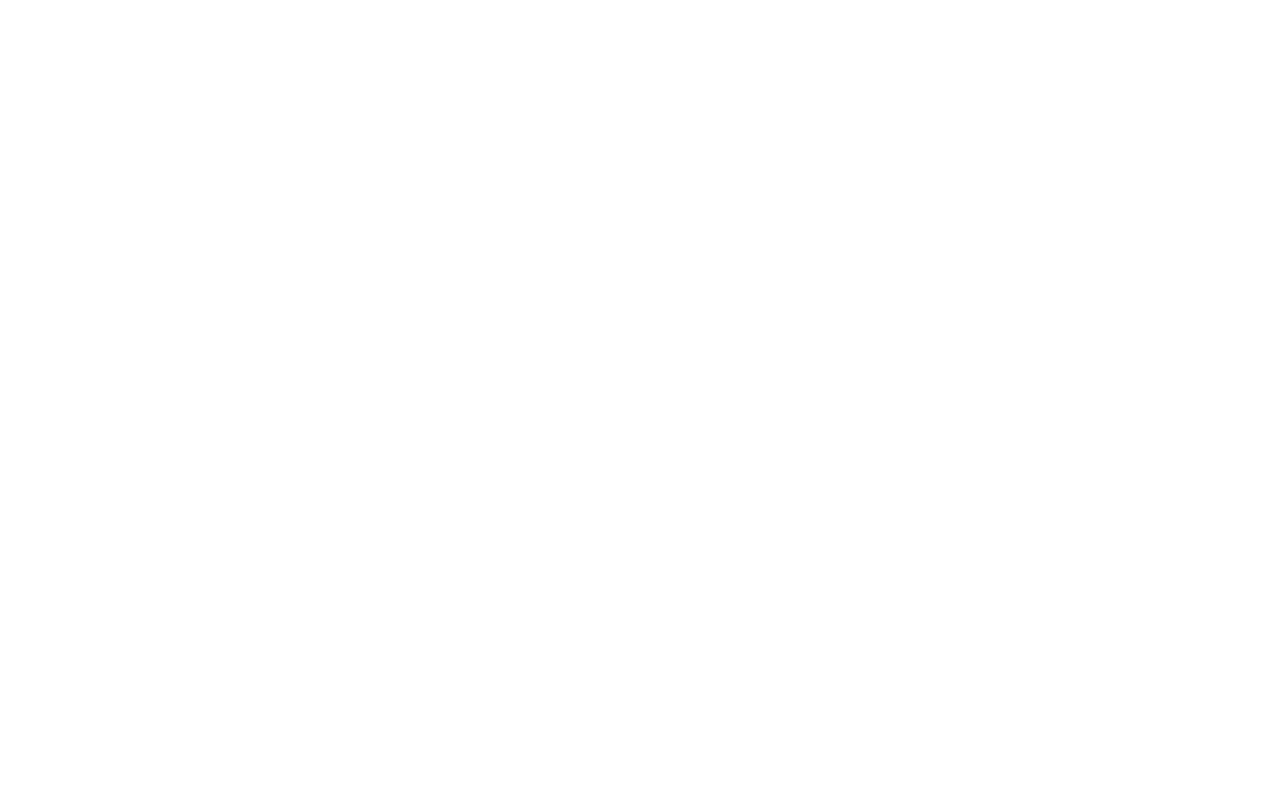
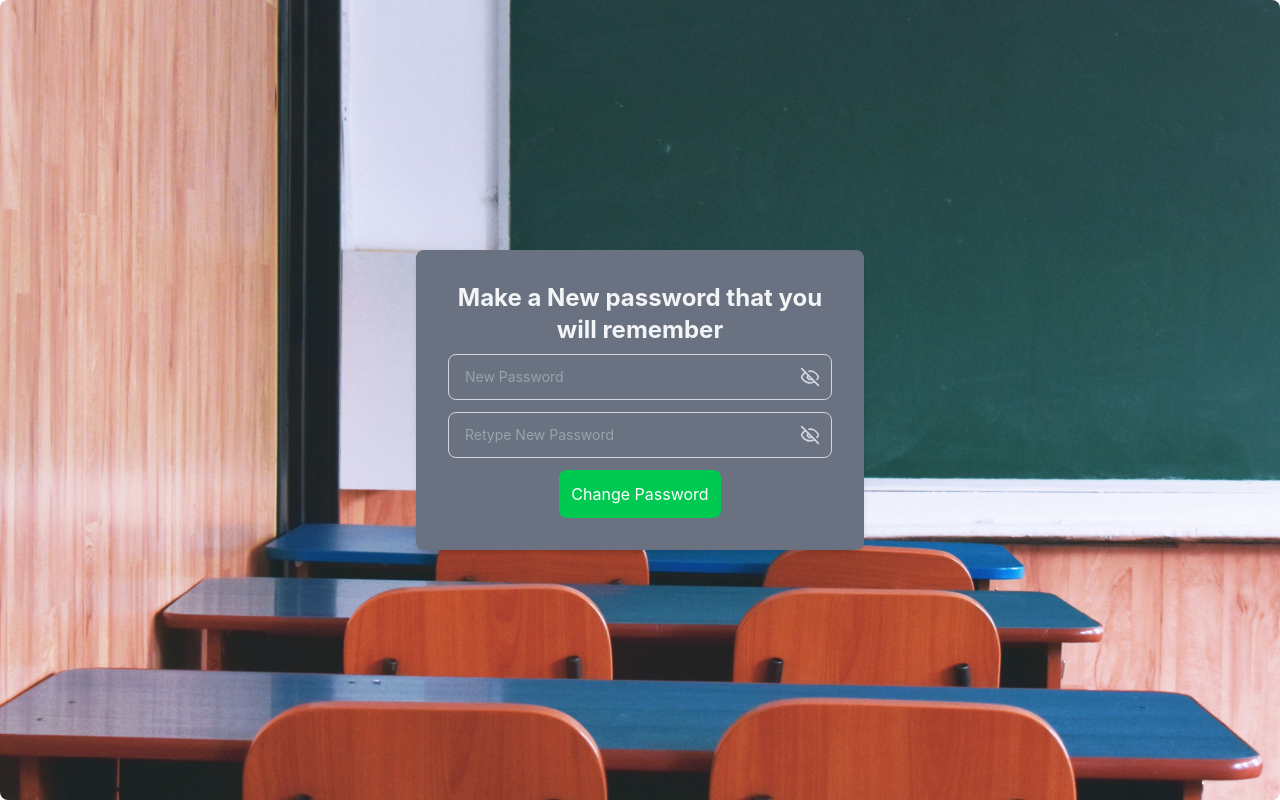
Before and after one commit to Snow-noel/attendance-frontend, a React (Vite) app: page /reset/password in a window 1280 px wide. Before the commit this address had no page. Built offline with nearby package versions, Linux system fonts and the light colour scheme.

Commit message:
styled the reset password page

```diff
--- a/src/App.jsx
+++ b/src/App.jsx
@@ -7,11 +7,13 @@
 import AdminLogin from "./pages/AdminLogin";
 import AdminDashboard from "./pages/AdminDashboard";
 import ForgotPassword from "./pages/ForgotPassword";
+import ResetPassword from "./pages/ResetPassword";
 function App() {
   return (
     <BrowserRouter>
       <Routes>
         <Route path="/register" element={<Register />} />
+        <Route path="/reset/password" element={<ResetPassword />} />
         <Route path="/" element={<Login />} />
         <Route path="/student/dashboard" element={<StudentDashboard />} />
         <Route path="/lecturer/dashboard" element={<LecturerDashboard />} />
--- a/src/pages/ResetPassword.jsx
+++ b/src/pages/ResetPassword.jsx
@@ -2,6 +2,7 @@
 import { useNavigate, useSearchParams } from "react-router-dom";
 import { resetPassword } from "../services/api";
 import { Eye, EyeOff } from "lucide-react";
+import backGroundImg from "../assets/images/attendance.jpg";
 
 export default function ResetPassword() {
   const [newPassword, setNewPassword] = useState("");
@@ -24,7 +25,7 @@
       await resetPassword({ newPassword, token });
       setSuccess(true);
       setTimeout(() => {
-        navigate("/");
+        navigate(`http://localhost:5173/reset/password?token=${token}`);
       }, 2000);
     } catch (err) {
       setError(
@@ -36,40 +37,68 @@
   };
 
   return (
-    <div>
-      <h2>Make a New password that you will remember</h2>
+    <div
+      className="h-screen bg-cover bg-center w-full rounded-lg flex justify-center items-center p-4"
+      style={{ backgroundImage: `url(${backGroundImg})` }}
+    >
+      <div className="w-full max-w-md bg-gray-500 rounded-lg flex flex-col gap-2 items-center p-8 shadow-md ">
+        <h2 className="text-2xl font-bold text-center text-gray-100">
+          Make a New password that you will remember
+        </h2>
         {success && (
-        <div>
+          <div className="bg-green-50 text-green-700 p-3 rounded-lg text-sm text-center mb-4">
             Password changes successifully. Make sure you dont share with anyone
           </div>
         )}
-      <div>
-        {error && <div>{error}</div>}
+        {error && (
+          <div className="bg-red-50 text-red-600 p-3 rounded-lg text-sm text-center mb-4">
+            {error}
+          </div>
+        )}
+        <div className="w-full relative mb-1">
           <input
+            className="w-full pl-4 pr-12 py-3 border border-gray-300 rounded-lg text-sm text-white placeholder:text-gray-400 focus:outline-none focus:border-gray-900 bg-transparent"
             type={showPassword ? "text" : "password"}
             onChange={(e) => setNewPassword(e.target.value)}
             value={newPassword}
             placeholder="New Password"
           />
-        <button onClick={() => setShowPassword(!showPassword)}>
+          <button
+            className="absolute inset-y-0 right-3 flex items-center text-gray-300 hover:text-white focus:ring-2 focus:ring-blue-500 focus:outline-none"
+            onClick={() => setShowPassword(!showPassword)}
+          >
             {showPassword ? <Eye size={20}></Eye> : <EyeOff size={20}></EyeOff>}
           </button>
         </div>
 
-      <div>
+        <div className="w-full relative mb-1">
           <input
+            className="w-full pl-4 pr-12 py-3 border border-gray-300 rounded-lg text-sm text-white placeholder:text-gray-400 focus:outline-none focus:border-gray-900 bg-transparent"
             type={showPassword ? "text" : "password"}
             value={confirmPassword}
             onChange={(e) => setConfirmPassword(e.target.value)}
             placeholder="Retype New Password"
           />
-        <button onClick={() => setShowPassword(!showPassword)}>
+          <button
+            className="absolute inset-y-0 right-3 flex items-center text-gray-300 hover:text-white focus:ring-2 focus:ring-blue-500 focus:outline-none"
+            onClick={() => setShowPassword(!showPassword)}
+          >
             {showPassword ? <Eye size={20}></Eye> : <EyeOff size={20}></EyeOff>}
           </button>
         </div>
-      <button type="button" disabled={loading} onClick={handleChangePassword}>
+        <button
+          className="p-3 bg-green-500 text-white rounded-lg hover:bg-green-600 focus:outline-none focus:ring-2 focus:ring-green-500 focus:ring-opacity-50 transition-all disabled:opacity-50"
+          type="button"
+          disabled={loading}
+          onClick={() => {
+            handleChangePassword;
+            setNewPassword("");
+            setConfirmPassword("");
+          }}
+        >
           {loading ? "Changing..." : "Change Password"}
         </button>
       </div>
+    </div>
   );
 }
```
Lines whose indentation alone changed are shown as unchanged.
